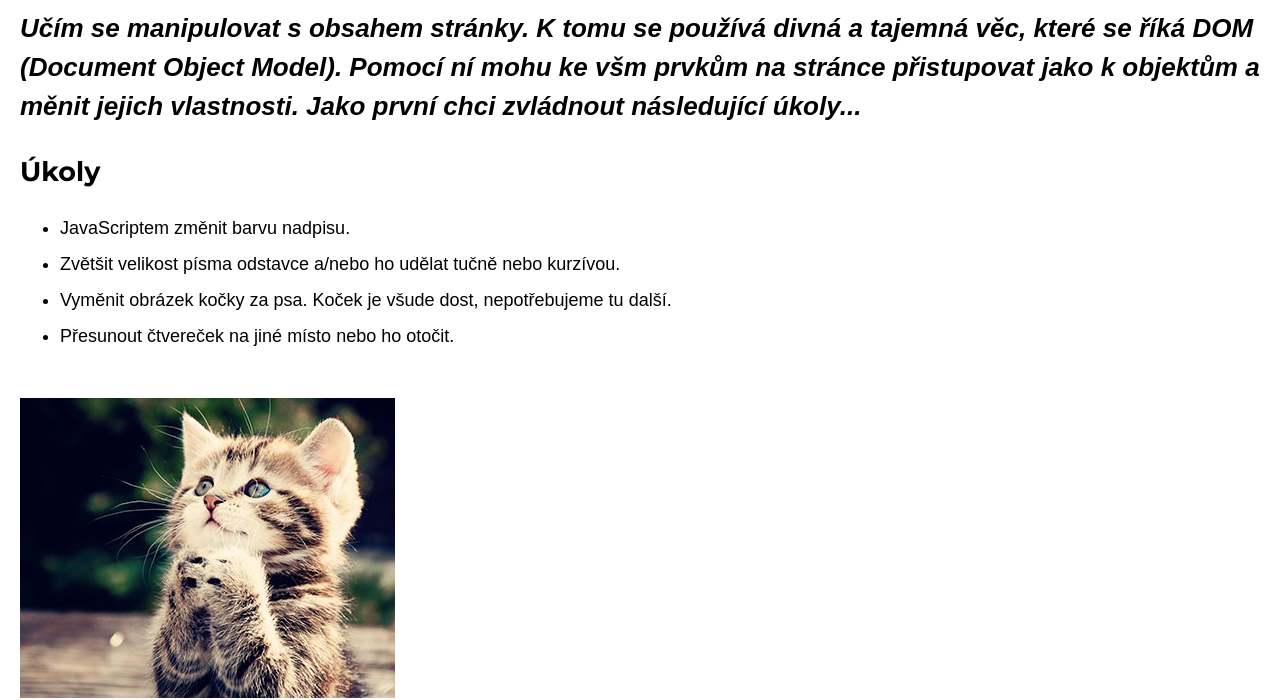
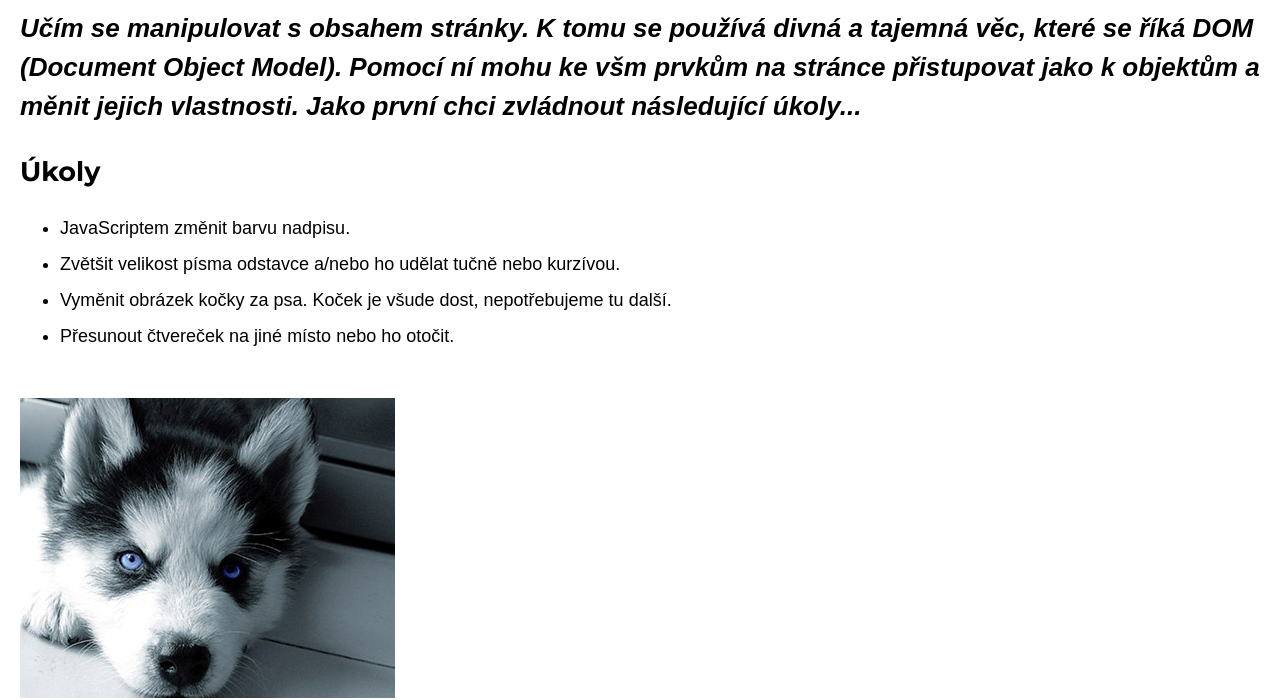
Before and after one commit to volakovakat/lekce1-dom, a plain HTML site: page index.html in a window 1280 px wide. Shown: the part 115-815 px from the top of the page. Drawn offline with Linux system fonts and the light colour scheme.

Commit message:
[FEATURE] Task Three: Image source and alternative title change

```diff
--- a/index.html
+++ b/index.html
@@ -22,7 +22,7 @@
 	</ul>
 
 
-	<img src="kocka.jpg" alt="Zvíře neurčitého typu">
+	<img src="kocka.jpg" alt="Roztomilé koťátko">
 
 
 	<div class="ctverecek">Čtvereček</div>
--- a/main.js
+++ b/main.js
@@ -13,3 +13,8 @@ firstParagraph.style.fontSize = '26px';
 //console.log(firstParagraph.style.fontSize);
 firstParagraph.style.fontStyle = 'italic';
 firstParagraph.style.fontWeight = 'bold';
+
+// 3. Změna obrázku.
+let animalImageElement = document.getElementsByTagName('img')[0];
+animalImageElement.setAttribute('src', 'pes.jpg');
+animalImageElement.setAttribute('alt', 'Silný pes');
```
